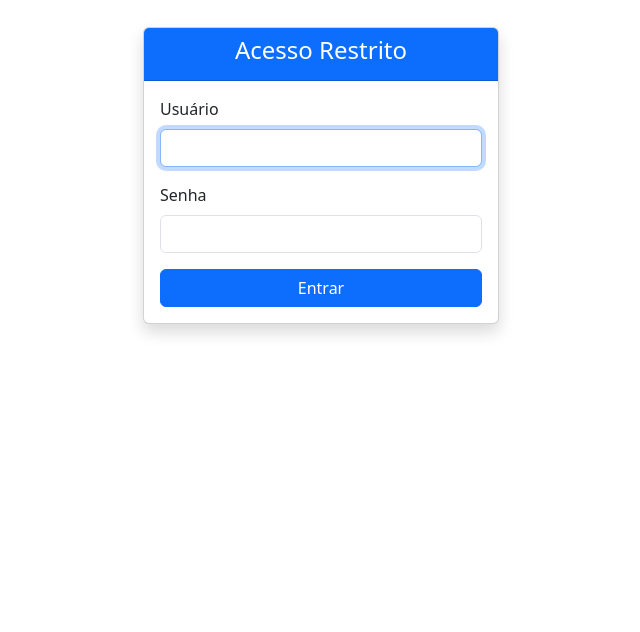
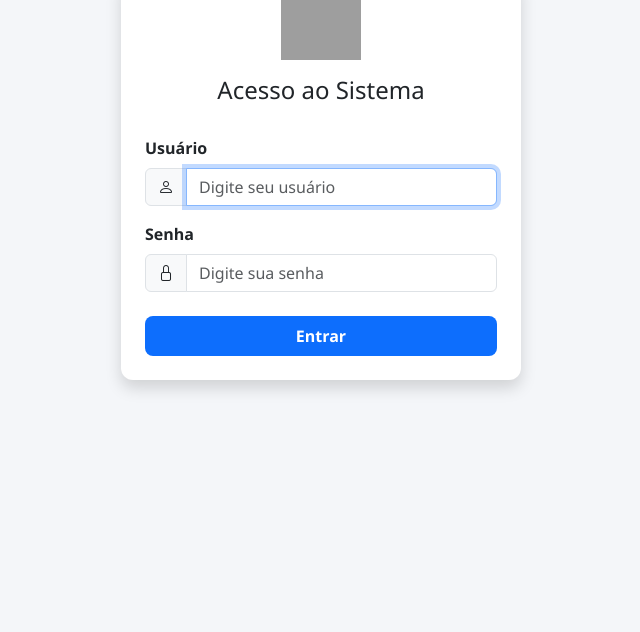
Before and after one commit to victorGroba/Projeto-Regisro-GMM-AT-05-159, a Flask app: page /login in a window 1280 px wide. Shown: the part 168-800 px from the top of the page, without its empty margins (319-959 px from the left). Run offline with Flask 3, Linux system fonts and the light colour scheme; grey boxes are pictures that could not be loaded.

Commit message:
melhorando UX

```diff
--- a/app/models.py
+++ b/app/models.py
@@ -33,19 +33,18 @@ class RegistroDiario(db.Model):
 
     @property
     def status(self):
-        # Remove caracteres especiais para conversão
         criterio_limpo = self.balanca.criterio_aceitacao.replace("±", "").replace(",", ".")
         try:
             criterio = float(criterio_limpo)
         except ValueError:
-            criterio = 0.05 # Valor padrão em caso de erro
-
+            criterio = 0.05
         return "Conforme" if self.diferenca <= criterio else "Não Conforme"
 
 class User(UserMixin, db.Model):
     id = db.Column(db.Integer, primary_key=True)
     username = db.Column(db.String(30), unique=True, nullable=False)
     password_hash = db.Column(db.String(128))
+    is_admin = db.Column(db.Boolean, default=False) # Novo campo para controle total
 
     def set_password(self, password):
         self.password_hash = generate_password_hash(password)
--- a/app/routes.py
+++ b/app/routes.py
@@ -1,4 +1,4 @@
-from flask import Blueprint, render_template, request, redirect, url_for, flash, send_file
+from flask import Blueprint, render_template, request, redirect, url_for, flash, send_file, abort
 from flask_login import login_user, logout_user, login_required, current_user
 from .models import db, Balanca, RegistroDiario, User
 from io import BytesIO
@@ -7,7 +7,7 @@ from datetime import datetime, date
 
 routes_bp = Blueprint('routes', __name__)
 
-# --- Rotas de Autenticação ---
+# --- Autenticação ---
 
 @routes_bp.route("/login", methods=["GET", "POST"])
 def login():
@@ -17,7 +17,6 @@ def login():
     if request.method == "POST":
         username = request.form.get('username')
         password = request.form.get('password')
-
         user = User.query.filter_by(username=username).first()
 
         if user and user.check_password(password):
@@ -32,25 +31,70 @@ def login():
 @login_required
 def logout():
     logout_user()
-    flash("Você saiu do sistema.", "info")
+    flash("Sessão encerrada.", "info")
     return redirect(url_for('routes.login'))
 
-# --- Rotas do Sistema ---
+# --- Gestão de Usuários (Apenas Admin) ---
+
+@routes_bp.route("/usuarios", methods=["GET", "POST"])
+@login_required
+def usuarios():
+    if not current_user.is_admin:
+        flash("Acesso não autorizado.", "danger")
+        return redirect(url_for('routes.index'))
+
+    if request.method == "POST":
+        novo_user = request.form.get('username')
+        nova_senha = request.form.get('password')
+        eh_admin = True if request.form.get('is_admin') else False
+
+        if User.query.filter_by(username=novo_user).first():
+            flash("Usuário já existe.", "warning")
+        else:
+            u = User(username=novo_user, is_admin=eh_admin)
+            u.set_password(nova_senha)
+            db.session.add(u)
+            db.session.commit()
+            flash(f"Usuário {novo_user} criado com sucesso!", "success")
+        return redirect(url_for('routes.usuarios'))
+
+    todos_usuarios = User.query.all()
+    return render_template("usuarios.html", usuarios=todos_usuarios, title="Gerenciar Usuários")
+
+@routes_bp.route("/excluir_usuario/<int:user_id>", methods=["POST"])
+@login_required
+def excluir_usuario(user_id):
+    if not current_user.is_admin:
+        abort(403)
+
+    user_to_delete = User.query.get_or_404(user_id)
+    if user_to_delete.id == current_user.id:
+        flash("Você não pode excluir a si mesmo.", "warning")
+    else:
+        db.session.delete(user_to_delete)
+        db.session.commit()
+        flash("Usuário removido.", "success")
+    return redirect(url_for('routes.usuarios'))
+
+# --- Rotas Principais ---
 
 @routes_bp.route("/")
 @login_required
 def index():
     balancas = Balanca.query.all()
-    return render_template("index.html", title="Balanças", balancas=balancas)
+    return render_template("index.html", title="Dashboard", balancas=balancas)
 
 @routes_bp.route("/cadastrar", methods=["GET", "POST"])
 @login_required
 def cadastrar():
+    # Apenas admin cadastra novas balanças? Se sim, descomente a linha abaixo:
+    # if not current_user.is_admin: abort(403)
+
     if request.method == "POST":
         dados = request.form
         existente = Balanca.query.filter_by(identificacao=dados['identificacao']).first()
         if existente:
-            flash("Erro: já existe uma balança com essa identificação.", "danger")
+            flash("Erro: Identificação já existe.", "danger")
             return redirect(url_for("routes.cadastrar"))
 
         nova = Balanca(
@@ -67,9 +111,9 @@ def cadastrar():
         )
         db.session.add(nova)
         db.session.commit()
-        flash("Balança cadastrada com sucesso!", "success")
+        flash("Balança cadastrada!", "success")
         return redirect(url_for("routes.index"))
-    return render_template("cadastro_balanca.html", title="Cadastro de Balança")
+    return render_template("cadastro_balanca.html", title="Nova Balança")
 
 @routes_bp.route("/verificar/<int:id>", methods=["GET", "POST"])
 @login_required
@@ -79,10 +123,10 @@ def verificar(id):
         resultado = float(request.form['resultado_obtido'])
         responsavel = request.form['responsavel']
 
-        # Se for admin (logado), pode editar a data, senão usa hoje
-        data_str = request.form.get('data')
-        if data_str:
-            data = datetime.strptime(data_str, "%Y-%m-%d").date()
+        # LÓGICA DE DATA:
+        # Se for admin e enviou data, usa ela. Senão, usa hoje.
+        if current_user.is_admin and request.form.get('data'):
+            data = datetime.strptime(request.form['data'], "%Y-%m-%d").date()
         else:
             data = date.today()
 
@@ -94,7 +138,7 @@ def verificar(id):
         )
         db.session.add(novo_registro)
         db.session.commit()
-        flash(f"Verificação registrada com sucesso!", "success")
+        flash("Verificação salva!", "success")
         return redirect(url_for('routes.index'))
     return render_template("verificacao.html", balanca=balanca, now=date.today().strftime('%Y-%m-%d'))
 
@@ -113,16 +157,8 @@ def exportar_excel(id):
 
     wb = Workbook()
     ws = wb.active
-    ws.title = "Histórico de Verificações"
-
-    ws.append([
-        "Data",
-        "Valor Convencional do Padrão",
-        "Resultado Obtido",
-        "Diferença",
-        "Status",
-        "Responsável"
-    ])
+    ws.title = "Historico"
+    ws.append(["Data", "Padrão", "Obtido", "Diferença", "Status", "Responsável"])
 
     for r in registros:
         ws.append([
@@ -137,14 +173,19 @@ def exportar_excel(id):
     output = BytesIO()
     wb.save(output)
     output.seek(0)
-    filename = f"historico_{balanca.identificacao}.xlsx"
+    filename = f"Historico_{balanca.identificacao}.xlsx"
     return send_file(output, download_name=filename, as_attachment=True, mimetype="application/vnd.openxmlformats-officedocument.spreadsheetml.sheet")
 
 @routes_bp.route("/excluir_registro/<int:id>/<int:balanca_id>", methods=["POST"])
 @login_required
 def excluir_registro(id, balanca_id):
+    # Proteção no Back-end: Apenas Admin pode excluir
+    if not current_user.is_admin:
+        flash("Apenas administradores podem excluir registros.", "danger")
+        return redirect(url_for("routes.historico", id=balanca_id))
+
     registro = RegistroDiario.query.get_or_404(id)
     db.session.delete(registro)
     db.session.commit()
-    flash("Registro excluído com sucesso.", "success")
+    flash("Registro excluído.", "success")
     return redirect(url_for("routes.historico", id=balanca_id))
--- a/app/templates/base.html
+++ b/app/templates/base.html
@@ -3,58 +3,87 @@
 <head>
     <meta charset="UTF-8">
     <meta name="viewport" content="width=device-width, initial-scale=1.0">
-    <title>{{ title }}</title>
+    <title>{{ title }} - Qualidade</title>
     <link href="https://cdn.jsdelivr.net/npm/bootstrap@5.3.0/dist/css/bootstrap.min.css" rel="stylesheet">
+    <link rel="stylesheet" href="https://cdn.jsdelivr.net/npm/bootstrap-icons@1.10.0/font/bootstrap-icons.css">
+
     <style>
-        .header {
-            border-bottom: 2px solid #000;
-            padding-bottom: 10px;
-            margin-bottom: 20px;
+        body {
+            background-color: #f4f6f9; /* Fundo suave */
+            font-family: 'Segoe UI', system-ui, sans-serif;
+            color: #495057;
         }
-        .header img {
-            max-height: 80px;
+        .navbar {
+            box-shadow: 0 2px 10px rgba(0,0,0,0.05);
+            background-color: #fff !important;
         }
-        .dados-fixos {
-            font-size: 14px;
+        .navbar-brand img {
+            height: 40px;
+            margin-right: 10px;
         }
+        .card {
+            border: none;
+            border-radius: 12px;
+            box-shadow: 0 4px 6px rgba(0,0,0,0.02);
+            transition: transform 0.2s;
+        }
+        .btn-primary {
+            background-color: #0d6efd;
+            border: none;
+            padding: 10px 20px;
+            border-radius: 8px;
+        }
+        .btn-primary:hover {
+            background-color: #0b5ed7;
+        }
+        .status-conforme { color: #198754; font-weight: 600; }
+        .status-nao-conforme { color: #dc3545; font-weight: 600; }
     </style>
 </head>
 <body>
 
-    <div class="container mt-4">
-        <div class="header row align-items-center text-center text-md-start">
-            <div class="col-12 col-md-2 mb-3 mb-md-0 text-center">
-                <img src="{{ url_for('static', filename='logo.png') }}" alt="Logo da Empresa" class="img-fluid">
+    <nav class="navbar navbar-expand-lg navbar-light mb-4 py-3">
+        <div class="container">
+            <a class="navbar-brand d-flex align-items-center" href="{{ url_for('routes.index') }}">
+                <img src="{{ url_for('static', filename='logo.png') }}" alt="Logo">
+                <span class="fw-bold text-primary">Controle de Balanças</span>
+            </a>
+
+            {% if current_user.is_authenticated %}
+            <button class="navbar-toggler" type="button" data-bs-toggle="collapse" data-bs-target="#navbarNav">
+                <span class="navbar-toggler-icon"></span>
+            </button>
+            <div class="collapse navbar-collapse justify-content-end" id="navbarNav">
+                <ul class="navbar-nav align-items-center gap-3">
+                    <li class="nav-item">
+                        <span class="badge bg-light text-dark border">
+                            <i class="bi bi-person-circle"></i> {{ current_user.username }}
+                            {% if current_user.is_admin %} (Admin) {% endif %}
+                        </span>
+                    </li>
+                    {% if current_user.is_admin %}
+                    <li class="nav-item">
+                        <a href="{{ url_for('routes.usuarios') }}" class="btn btn-sm btn-outline-primary">
+                            <i class="bi bi-people"></i> Usuários
+                        </a>
+                    </li>
+                    {% endif %}
+                    <li class="nav-item">
+                        <a href="{{ url_for('routes.logout') }}" class="btn btn-sm btn-danger text-white">Sair</a>
+                    </li>
+                </ul>
             </div>
-            <div class="col-12 col-md-10">
-                <div class="d-flex justify-content-between align-items-center">
-                    <div>
-                        <h5>Sistema de Gestão da Qualidade</h5>
-                        <h3>Verificação Diária das Balanças</h3>
-                    </div>
-                    {% if current_user.is_authenticated %}
-                    <div>
-                        <small class="d-block text-muted">Usuário: {{ current_user.username }}</small>
-                        <a href="{{ url_for('routes.logout') }}" class="btn btn-outline-danger btn-sm mt-1">Sair</a>
-                    </div>
-                    {% endif %}
-                </div>
+            {% endif %}
+        </div>
+    </nav>
 
-                <div class="dados-fixos d-flex flex-column flex-md-row justify-content-center gap-3 mt-3">
-                    <span><strong>ID:</strong> MM-05-AT-159</span>
-                    <span><strong>Revisão:</strong> 01</span>
-                    <span><strong>Data de Aprovação:</strong> 28/11/2016</span>
-                    <span><strong>Páginas:</strong> 1/1</span>
-                </div>
-            </div>
-        </div>
-
+    <div class="container pb-5">
         {% with messages = get_flashed_messages(with_categories=true) %}
           {% if messages %}
             {% for category, message in messages %}
-              <div class="alert alert-{{ category }} alert-dismissible fade show" role="alert">
+              <div class="alert alert-{{ category }} alert-dismissible fade show shadow-sm border-0" role="alert">
                 {{ message }}
-                <button type="button" class="btn-close" data-bs-dismiss="alert" aria-label="Close"></button>
+                <button type="button" class="btn-close" data-bs-dismiss="alert"></button>
               </div>
             {% endfor %}
           {% endif %}
--- a/app/templates/login.html
+++ b/app/templates/login.html
@@ -1,26 +1,28 @@
 {% extends "base.html" %}
-
 {% block content %}
-<div class="row justify-content-center mt-5">
-    <div class="col-md-4">
-        <div class="card shadow">
-            <div class="card-header bg-primary text-white text-center">
-                <h4>Acesso Restrito</h4>
+<div class="d-flex justify-content-center align-items-center" style="min-height: 60vh;">
+    <div class="card shadow p-4" style="max-width: 400px; width: 100%;">
+        <div class="text-center mb-4">
+            <img src="{{ url_for('static', filename='logo.png') }}" alt="Logo" style="height: 60px;">
+            <h4 class="mt-3">Acesso ao Sistema</h4>
+        </div>
+        <form method="POST">
+            <div class="mb-3">
+                <label class="form-label fw-bold">Usuário</label>
+                <div class="input-group">
+                    <span class="input-group-text bg-light"><i class="bi bi-person"></i></span>
+                    <input type="text" name="username" class="form-control" placeholder="Digite seu usuário" required autofocus>
+                </div>
             </div>
-            <div class="card-body">
-                <form method="POST">
-                    <div class="mb-3">
-                        <label class="form-label">Usuário</label>
-                        <input type="text" name="username" class="form-control" required autofocus>
-                    </div>
-                    <div class="mb-3">
-                        <label class="form-label">Senha</label>
-                        <input type="password" name="password" class="form-control" required>
-                    </div>
-                    <button type="submit" class="btn btn-primary w-100">Entrar</button>
-                </form>
+            <div class="mb-4">
+                <label class="form-label fw-bold">Senha</label>
+                <div class="input-group">
+                    <span class="input-group-text bg-light"><i class="bi bi-lock"></i></span>
+                    <input type="password" name="password" class="form-control" placeholder="Digite sua senha" required>
+                </div>
             </div>
-        </div>
+            <button type="submit" class="btn btn-primary w-100 py-2 fw-bold">Entrar</button>
+        </form>
     </div>
 </div>
 {% endblock %}
```
Also changed, not shown: app/templates/usuarios.html (added, +64 -0 lines), app/templates/verificacao.html (+20 -67 lines).
